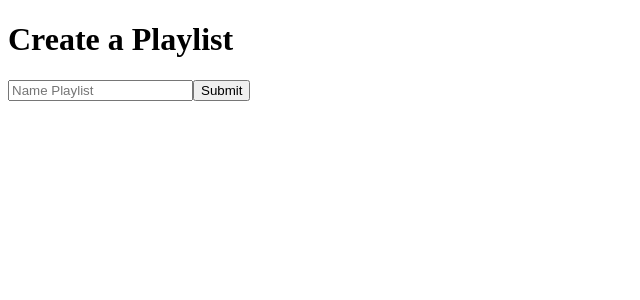
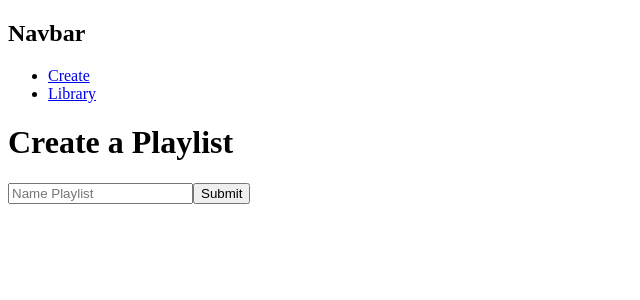
Before and after one commit to yusufelley/playlist, a React (Create React App) app in the folder web/: page /create in a window 1280 px wide. Shown: the top 300 px of the page, without its empty margins (0-640 px from the left). Built offline with nearby package versions, Linux system fonts and the light colour scheme.

Commit message:
initial navbar

```diff
--- a/web/src/App.js
+++ b/web/src/App.js
@@ -2,10 +2,12 @@ import "./App.css";
 import { Create } from "./views/Create";
 import { Library } from "./views/Library";
 import { BrowserRouter, Route, Routes } from "react-router-dom";
+import { Navbar } from "./components/Navbar/Navbar";
 
 function App() {
   return (
     <BrowserRouter>
+      <Navbar />
       <Routes>
         <Route path="/create" element={<Create />} />
         <Route path="/library" element={<Library />} />
--- a/web/src/components/Navbar/NavItems.js
+++ b/web/src/components/Navbar/NavItems.js
@@ -1 +1,7 @@
-export const NavItems = [];
+export const NavItems = [
+  { title: "Create", url: "/create" },
+  {
+    title: "Library",
+    url: "/library",
+  },
+];
--- a/web/src/components/Navbar/Navbar.js
+++ b/web/src/components/Navbar/Navbar.js
@@ -1,15 +1,16 @@
 import React from "react";
 import { NavItems } from "./NavItems";
+import { Link } from "react-router-dom";
 
-const Navbar = () => {
+export const Navbar = () => {
   return (
     <nav>
-      <h1>Playlist</h1>
+      <h1>Navbar</h1>
       <ul>
         {NavItems.map((e, i) => {
           return (
             <li key={i}>
-              <a>{e.title}</a>
+              <Link to={e.url}>{e.title}</Link>
             </li>
           );
         })}
--- a/web/src/views/Create.js
+++ b/web/src/views/Create.js
@@ -14,7 +14,7 @@ export const Create = (props) => {
         .get("http://localhost:3001/view/playlist/" + location.state.playlistId)
         .then((res) => setCurrPlaylist(res.data));
     }
-  }, []);
+  });
 
   const addVideo = (event) => {
     event.preventDefault();
```
